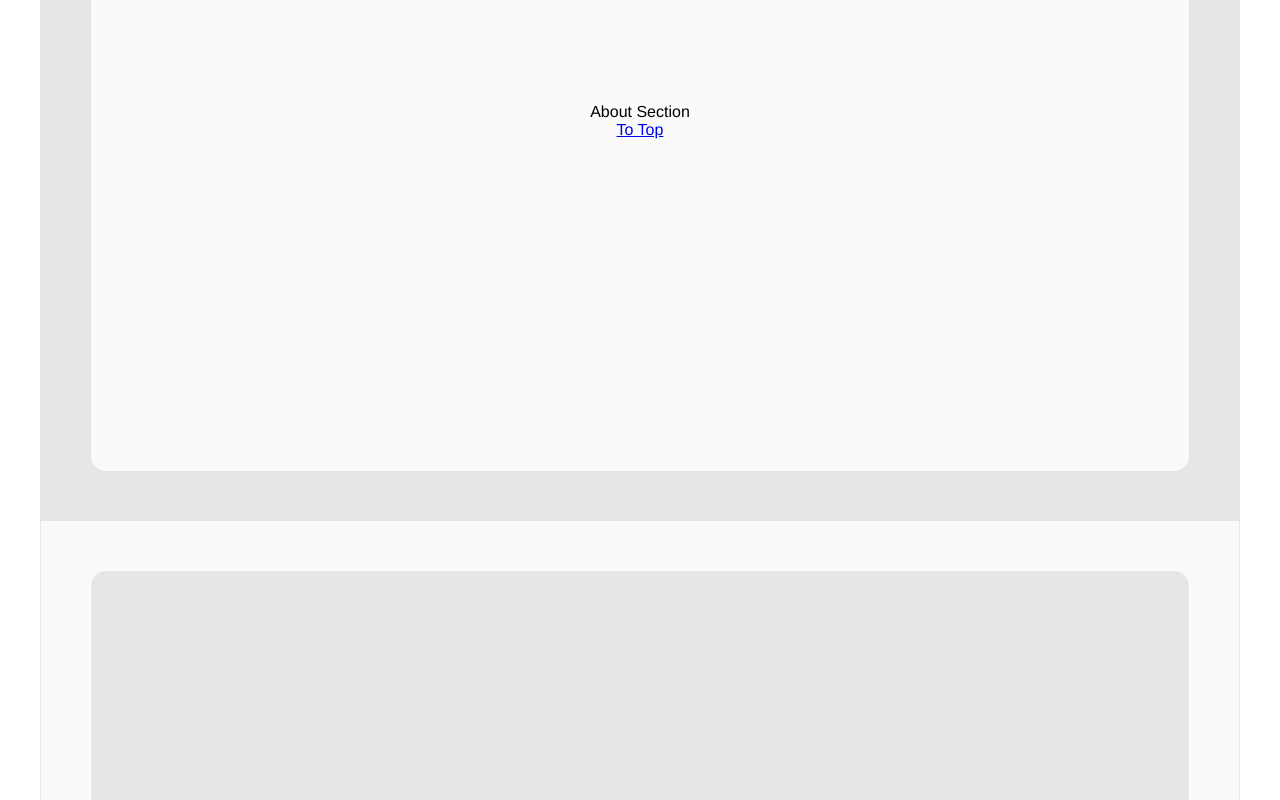
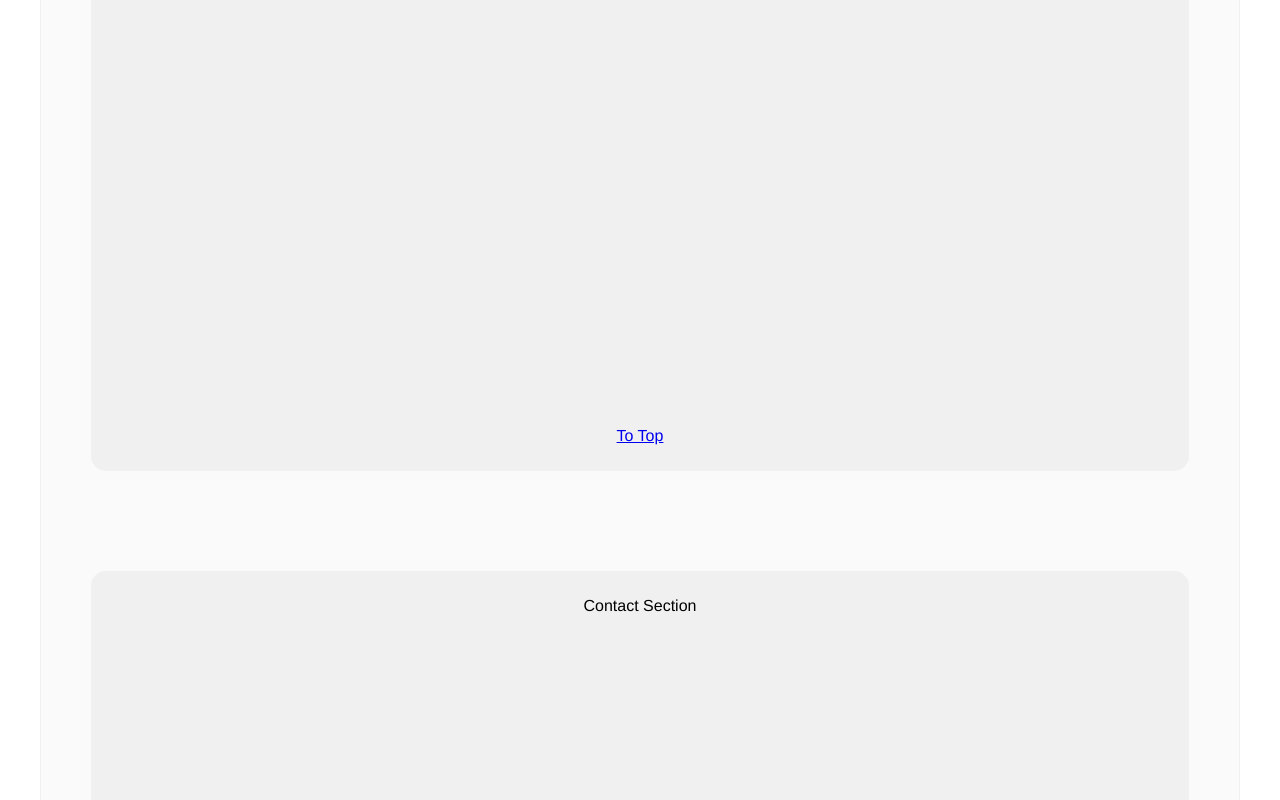
Before and after one commit to wchrapcynski/wc-component-component-library, a React (Create React App) app: page / in a window 1280 px wide. Shown: the part 1080-1880 px from the top of the page. Built offline with nearby package versions, Linux system fonts and the light colour scheme.

Commit message:
Defined sections in section card

```diff
--- a/public/index.html
+++ b/public/index.html
@@ -26,7 +26,7 @@
     -->
     <title>React App</title>
   </head>
-  <body id="Home">
+  <body id="Top">
     <noscript>You need to enable JavaScript to run this app.</noscript>
     <div id="root"></div>
     <!--
--- a/src/App.js
+++ b/src/App.js
@@ -30,12 +30,13 @@ function App() {
           sectionLocation="sectionTop"
         />
         <SectionCard
-          backgroundColorType="backgroundWhite2"
-          cardColorType="backgroundWhite1"
+          backgroundColorType="backgroundWhite1"
+          cardColorType="backgroundWhite2"
           boxSize="boxSizeFullScreenMargin100"
           description="About Section"
           sectionLocation="sectionFull"
           id="About"
+          toTop
         />
         <SectionCard
           backgroundColorType="backgroundWhite1"
@@ -44,6 +45,7 @@ function App() {
           description="Contact Section"
           sectionLocation="sectionFull"
           id="Contact"
+          toTop
         />
       </div>
       <div className="bottom">
--- a/src/components/cards/cards.scss
+++ b/src/components/cards/cards.scss
@@ -67,7 +67,7 @@
     }
   }
 }
-.sectionCard {
+.section-card {
   display: flex;
   justify-content: center;
   align-items: center;
@@ -76,5 +76,20 @@
     justify-content: center;
     align-items: center;
     flex-direction: column;
+    .card-header {
+      height: 10%;
+      display: flex;
+      justify-content: center;
+      align-items: center;
+    }
+    .card-body {
+      height: 80%;
+    }
+    .card-footer {
+      height: 10%;
+      display: flex;
+      justify-content: center;
+      align-items: center;
+    }
   }
 }
--- a/src/components/cards/sectioncard.js
+++ b/src/components/cards/sectioncard.js
@@ -5,13 +5,12 @@ import "../../styles/common.scss";
 function SectionCard(props) {
   return (
     <div
-      className={`sectionCard ${props.sectionLocation} ${props.backgroundColorType}`} id={props.id}>
-      <div
-        className={`${props.cardColorType} ${props.boxSize} radius15 card`}>
-        {props.description}
-        <div>
-          <a href="#Home">To Top</a>
-        </div>
+      className={`section-card ${props.sectionLocation} ${props.backgroundColorType}`}
+      id={props.id}>
+      <div className={`${props.cardColorType} ${props.boxSize} radius15 card`}>
+        <div className="card-header">{props.description}</div>
+        <div className="card-body"></div>
+        <div className="card-footer">{props.toTop ? <a href="#Top">To Top</a> : ""}</div>
       </div>
     </div>
   );
--- a/src/styles/var.scss
+++ b/src/styles/var.scss
@@ -15,7 +15,7 @@ $darkGrey-2: rgb(45, 50, 55);
 $black-1: rgb(19, 19, 19);
 $black-2: rgb(38, 38, 38);
 $white-1: rgb(250, 250, 250);
-$white-2: rgb(230, 230, 230);
+$white-2: rgb(240, 240, 240);
 
 $border-2: 2px solid $blue-2;
 
```
